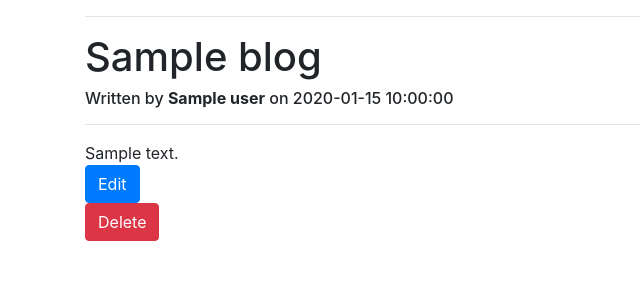
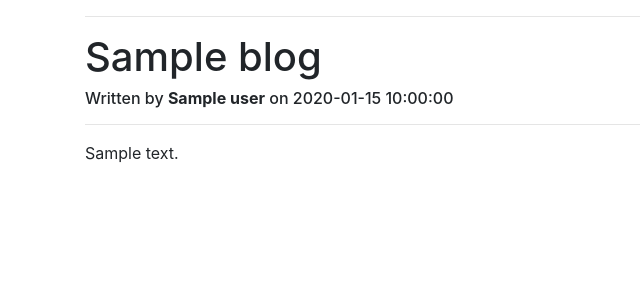
Before and after one commit to ey7/project-three, a Flask app: template templates/blog.html in a window 1280 px wide. Shown: the part 56-356 px from the top of the page, without its empty margins (0-640 px from the left). Run offline with Flask 2, Linux system fonts and the light colour scheme; the template is opened without the code that fills it: most values are stand-ins (such as "Sample title", 1, 10 or a date in 2020); some libraries are stand-ins or nearby versions.

Commit message:
removed edit and delete buttons from page

```diff
--- a/templates/blog.html
+++ b/templates/blog.html
@@ -8,9 +8,5 @@
   <div>
     {{blog.content | safe }}
   </div>
-  <a href="{{(url_for('edit_blog', blog_id=blog._id))}}" class="btn btn-primary">Edit</a>
-  <form action="{{url_for('delete', blog_id=blog._id)}}" method="post">
-            <input type="hidden" name="_method" value="DELETE">
-            <input type="submit" value="Delete" class="btn btn-danger">
-          </form>
+
 {% endblock %}
```
